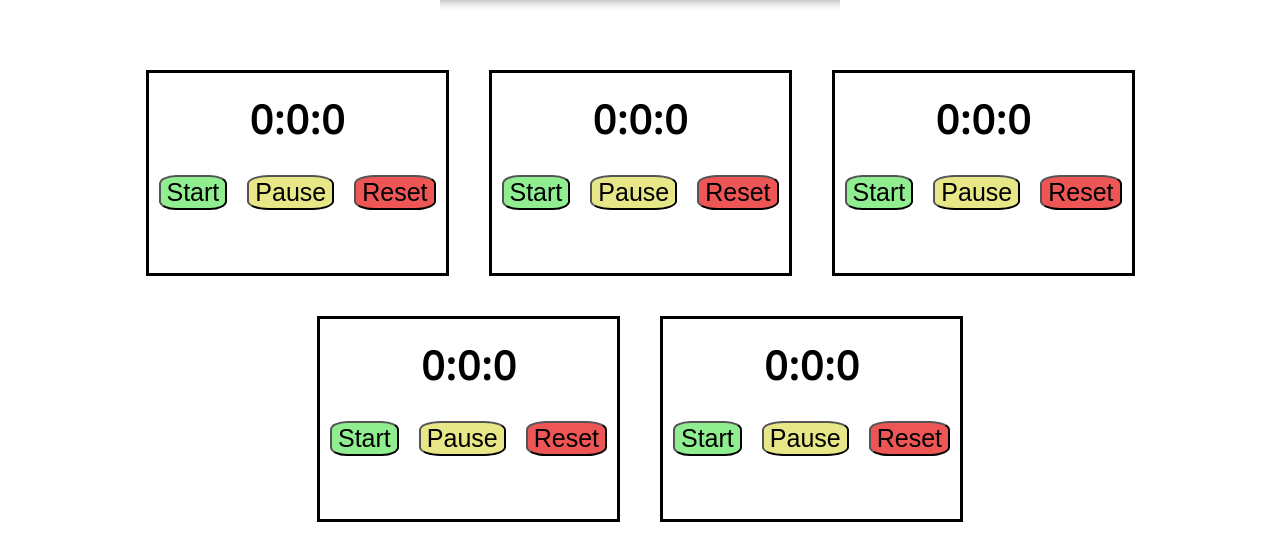
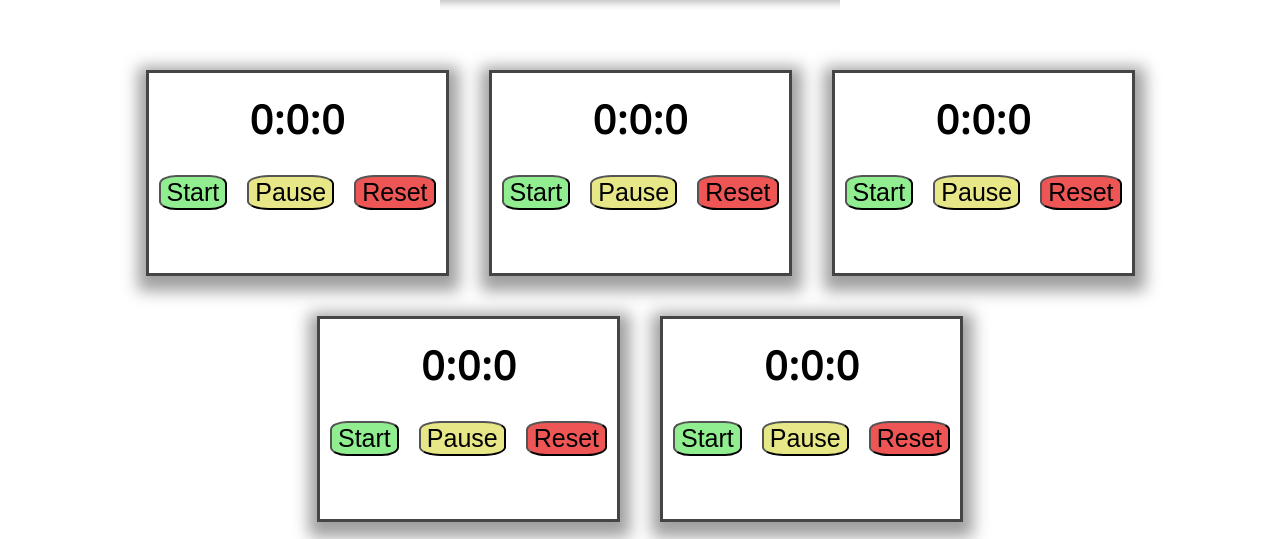
Before and after one commit to camilacortes/stopwatches, a React (Create React App) app: page / in a window 1280 px wide. Shown: the part 330-869 px from the top of the page. Built offline with nearby package versions, Linux system fonts and the light colour scheme; grey boxes are pictures that could not be loaded; the HTML template or start-up script is replaced by a standard one.

Commit message:
box shadows added

```diff
--- a/src/App.css
+++ b/src/App.css
@@ -26,9 +26,12 @@
 }
 
 .border {
-  border: solid black;
+  border: solid rgb(70, 69, 69);
   height: 200px;
   margin: 20px;
+  box-shadow: 1px 6px 15px 9px rgba(0, 0, 0, 0.38);
+  -webkit-box-shadow: 1px 6px 15px 9px rgba(0, 0, 0, 0.38);
+  -moz-box-shadow: 1px 6px 15px 9px rgba(0, 0, 0, 0.38);
 }
 
 .digits {
```
